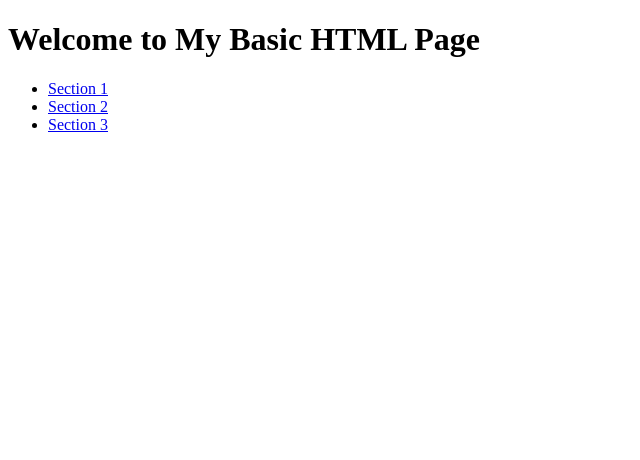
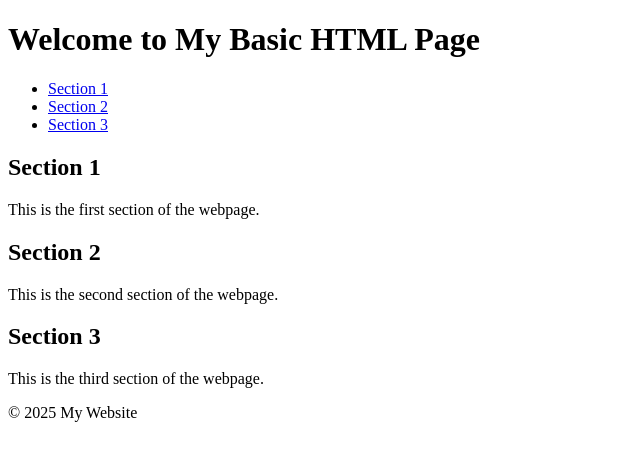
Before and after one commit to selvan199711/HTTP5114.1, a plain HTML site: page index.html in a window 1280 px wide. Shown: the whole page, without its empty margins (0-640 px from the left). Drawn offline with Linux system fonts and the light colour scheme.

Commit message:
Update index.html

```diff
--- a/index.html
+++ b/index.html
@@ -15,3 +15,28 @@
             <li><a href="#section1">Section 1</a></li>
             <li><a href="#section2">Section 2</a></li>
             <li><a href="#section3">Section 3</a></li>
+        </ul>
+    </nav>
+
+    <main>
+        <section id="section1">
+            <h2>Section 1</h2>
+            <p>This is the first section of the webpage.</p>
+        </section>
+
+        <section id="section2">
+            <h2>Section 2</h2>
+            <p>This is the second section of the webpage.</p>
+        </section>
+
+        <section id="section3">
+            <h2>Section 3</h2>
+            <p>This is the third section of the webpage.</p>
+        </section>
+    </main>
+
+    <footer>
+        <p>&copy; 2025 My Website</p>
+    </footer>
+</body>
+</html>
```
